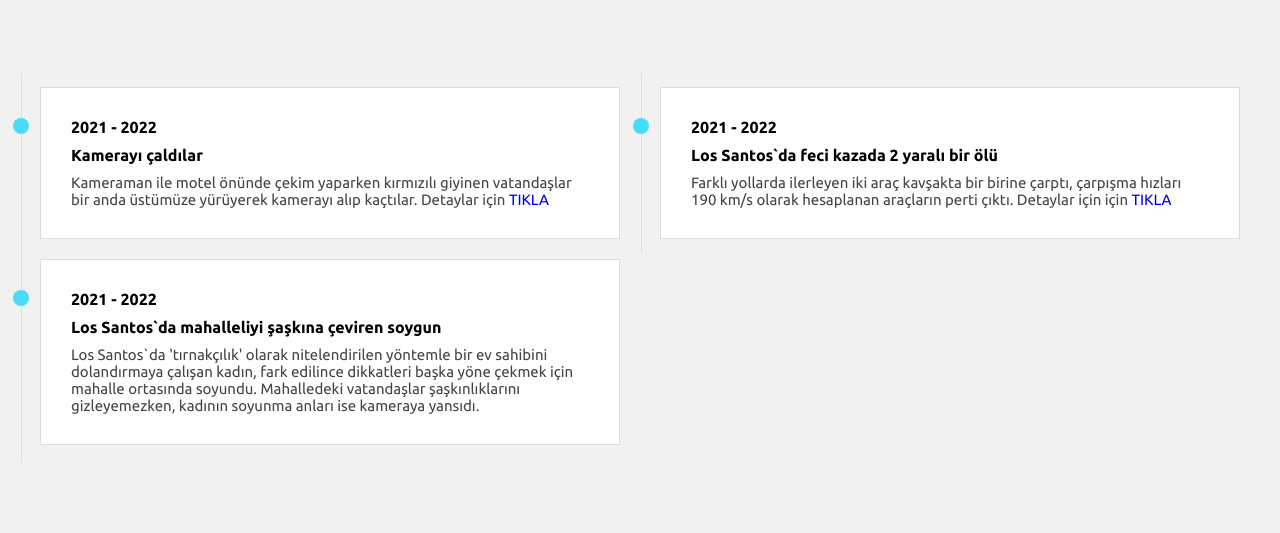
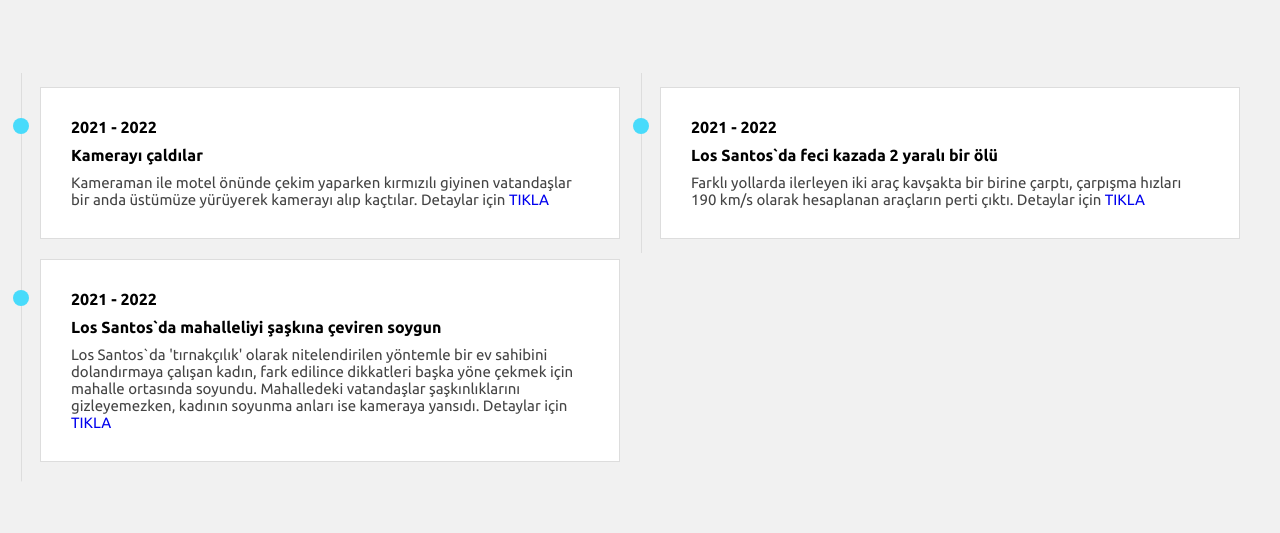
Before and after one commit to kattegatnews/kattegatnews.github.io, a plain HTML site: page index.html in a window 1280 px wide. Shown: the part 2113-2646 px from the top of the page. Drawn offline with nearby package versions, Linux system fonts and the light colour scheme; a script that the page names is missing.

Commit message:
Update index.html

```diff
--- a/index.html
+++ b/index.html
@@ -213,7 +213,7 @@
           <h4>2021 - 2022</h4>
           <h3>
             Los Santos`da feci kazada 2 yaralı bir ölü</h3>
-          <p> Farklı yollarda ilerleyen iki araç kavşakta bir birine çarptı, çarpışma hızları 190 km/s olarak hesaplanan araçların perti çıktı. Detaylar için için <a href="resim.html">TIKLA</a>
+          <p> Farklı yollarda ilerleyen iki araç kavşakta bir birine çarptı, çarpışma hızları 190 km/s olarak hesaplanan araçların perti çıktı. Detaylar için  <a href="resim.html">TIKLA</a>
           </p>
         </div>
 
@@ -221,7 +221,7 @@
           <h4>2021 - 2022</h4>
           <h3>
             Los Santos`da mahalleliyi şaşkına çeviren soygun</h3>
-          <p>  Los Santos`da 'tırnakçılık' olarak nitelendirilen yöntemle bir ev sahibini dolandırmaya çalışan kadın, fark edilince dikkatleri başka yöne çekmek için mahalle ortasında soyundu. Mahalledeki vatandaşlar şaşkınlıklarını gizleyemezken, kadının soyunma anları ise kameraya yansıdı.
+          <p>  Los Santos`da 'tırnakçılık' olarak nitelendirilen yöntemle bir ev sahibini dolandırmaya çalışan kadın, fark edilince dikkatleri başka yöne çekmek için mahalle ortasında soyundu. Mahalledeki vatandaşlar şaşkınlıklarını gizleyemezken, kadının soyunma anları ise kameraya yansıdı. Detaylar için <a href="soygun.html"> TIKLA </a>
           </p>
         </div>
       </div>
```
